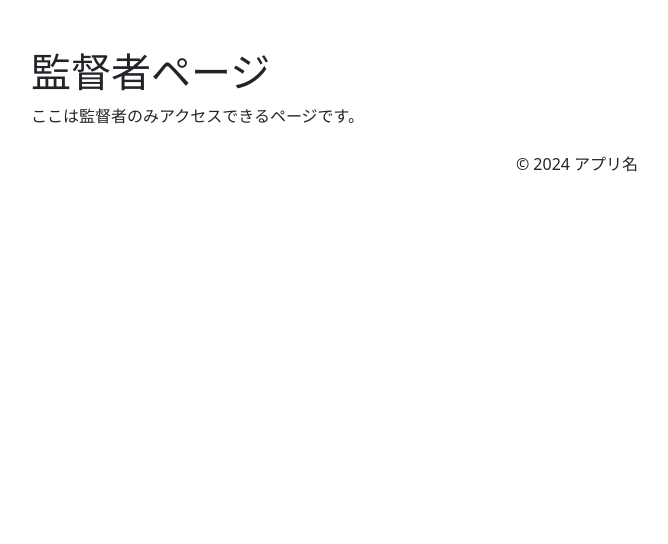
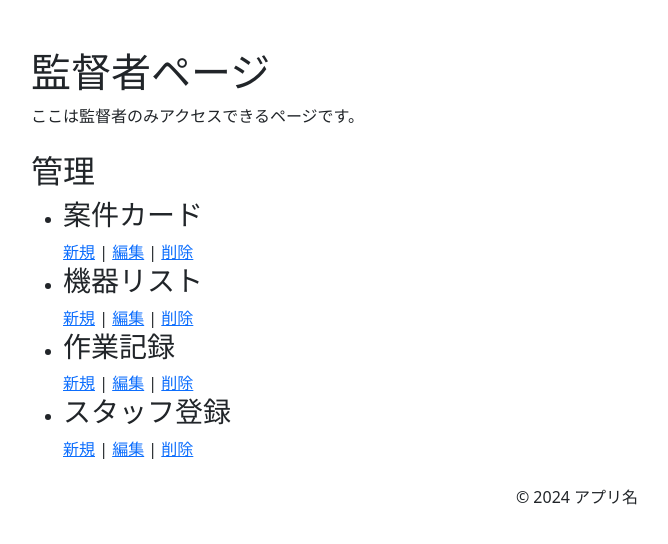
Before and after one commit to desertsowl/dsheet012, a Node server app: page /manager in a window 1280 px wide. Shown: the part 56-600 px from the top of the page, without its empty margins (63-731 px from the left). Run offline with Node 20, Linux system fonts and the light colour scheme; some libraries are stand-ins or nearby versions.

Commit message:
DB新規作成ページと実行結果ページを作成

```diff
--- a/app.js
+++ b/app.js
@@ -87,6 +87,58 @@ app.post('/login', async (req, res) => {
     }
 });
 
+// 管理者ページの新規作成リンクのルート
+const allowedDatabases = ['job', 'device', 'kitting', 'staff', 'systemlog'];
+
+app.get('/admin/:db/new', async (req, res) => {
+    const dbName = req.params.db;
+
+    if (!allowedDatabases.includes(dbName)) {
+        return res.render('result', {
+            title: 'エラー',
+            message: 'エラー: 許可されていないデータベース名です',
+            backLink: '/admin'
+        });
+    }
+
+    try {
+        const dbAdmin = mongoose.connection.db.admin();
+        const existingDatabases = await dbAdmin.listDatabases();
+        const databaseNames = existingDatabases.databases.map(db => db.name);
+
+        if (databaseNames.includes(dbName)) {
+            return res.render('result', {
+                title: 'エラー',
+                message: 'すでに同名のデータベースが存在するため、構築できませんでした',
+                backLink: '/admin'
+            });
+        }
+
+        await mongoose.connection.db.createCollection(dbName);
+        res.render('result', {
+            title: '成功',
+            message: `データベース "${dbName}" の構築に成功しました`,
+            backLink: '/admin'
+        });
+    } catch (err) {
+        console.error(err);
+        res.render('result', {
+            title: 'エラー',
+            message: 'エラー: データベースの作成に失敗しました',
+            backLink: '/admin'
+        });
+    }
+});
+
+// 監督者ページの新規作成リンクのルート
+app.get('/manager/job/new', (req, res) => {
+    res.render('result', {
+        title: '案件カード新規作成',
+        message: '案件カード新規作成ページです。',
+        backLink: '/manager'
+    });
+});
+
 // サーバー起動
 app.listen(PORT, () => {
     console.log(`Server is running on http://localhost:${PORT}`);
--- a/views/layouts/base.ejs
+++ b/views/layouts/base.ejs
@@ -1,13 +1,13 @@
 <!DOCTYPE html>
 <html lang="ja">
 <head>
-    <%- include('../layouts/head') %> <!-- パスを修正 -->
+    <%- include('head') %> <!-- 正しいパスに修正 -->
 </head>
 <body>
-    <%- include('../layouts/header') %> <!-- パスを修正 -->
+    <%- include('header') %> <!-- 正しいパスに修正 -->
     <div class="container">
         <%- body %> <!-- 各ビューの内容がここに挿入されます -->
     </div>
-    <%- include('../layouts/footer') %> <!-- パスを修正 -->
+    <%- include('footer') %> <!-- 正しいパスに修正 -->
 </body>
 </html>
--- a/views/layouts/head.ejs
+++ b/views/layouts/head.ejs
@@ -1,4 +1,4 @@
 <meta charset="UTF-8">
 <meta name="viewport" content="width=device-width, initial-scale=1.0">
-<title><%= title %></title>
+<title><%= title || 'デフォルトタイトル' %></title> <!-- デフォルトタイトルを設定 -->
 <link rel="stylesheet" href="/css/style.css">
--- a/views/manager.ejs
+++ b/views/manager.ejs
@@ -1,4 +1,42 @@
 <div class="container">
     <h1 class="mt-5">監督者ページ</h1>
     <p>ここは監督者のみアクセスできるページです。</p>
+
+    <div class="mt-4">
+        <h2>管理</h2>
+
+        <ul>
+            <!-- 案件カード -->
+            <li>
+                <h3>案件カード</h3>
+                <a href="/manager/job/new">新規</a> |
+                <a href="/manager/job/edit">編集</a> |
+                <a href="/manager/job/delete">削除</a>
+            </li>
+
+            <!-- 機器リスト -->
+            <li>
+                <h3>機器リスト</h3>
+                <a href="/manager/device/new">新規</a> |
+                <a href="/manager/device/edit">編集</a> |
+                <a href="/manager/device/delete">削除</a>
+            </li>
+
+            <!-- 作業記録 -->
+            <li>
+                <h3>作業記録</h3>
+                <a href="/manager/kitting/new">新規</a> |
+                <a href="/manager/kitting/edit">編集</a> |
+                <a href="/manager/kitting/delete">削除</a>
+            </li>
+
+            <!-- スタッフ登録 -->
+            <li>
+                <h3>スタッフ登録</h3>
+                <a href="/manager/staff/new">新規</a> |
+                <a href="/manager/staff/edit">編集</a> |
+                <a href="/manager/staff/delete">削除</a>
+            </li>
+        </ul>
+    </div>
 </div>
--- /dev/null
+++ b/views/result.ejs
@@ -0,0 +1,5 @@
+<div class="container">
+    <h1 class="mt-5">実行結果</h1>
+    <p><%= message %></p>
+    <a href="<%= backLink %>" class="btn btn-primary mt-3">戻る</a>
+</div>
```
Also changed, not shown: views/admin.ejs (+45 -0 lines).
